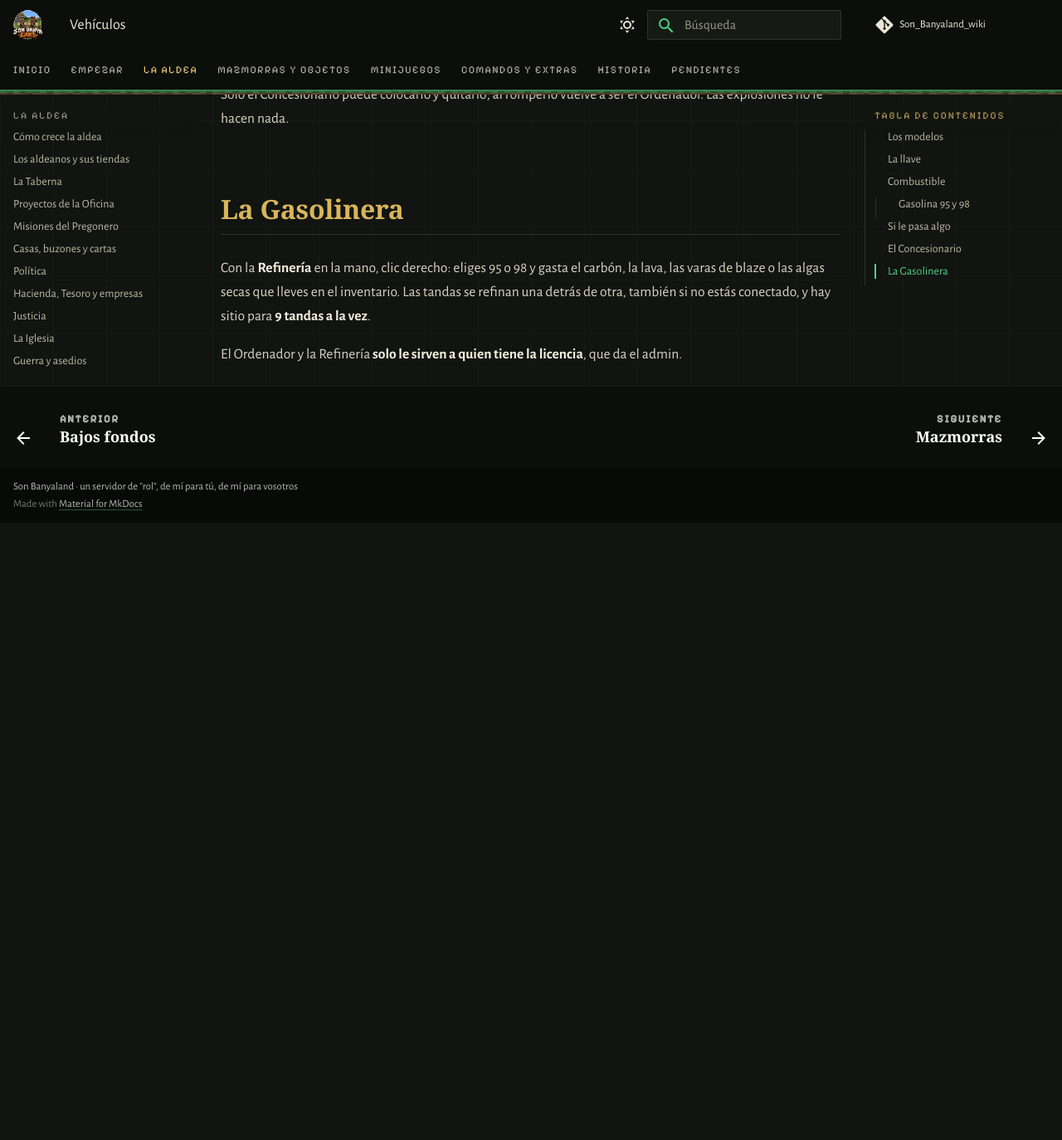
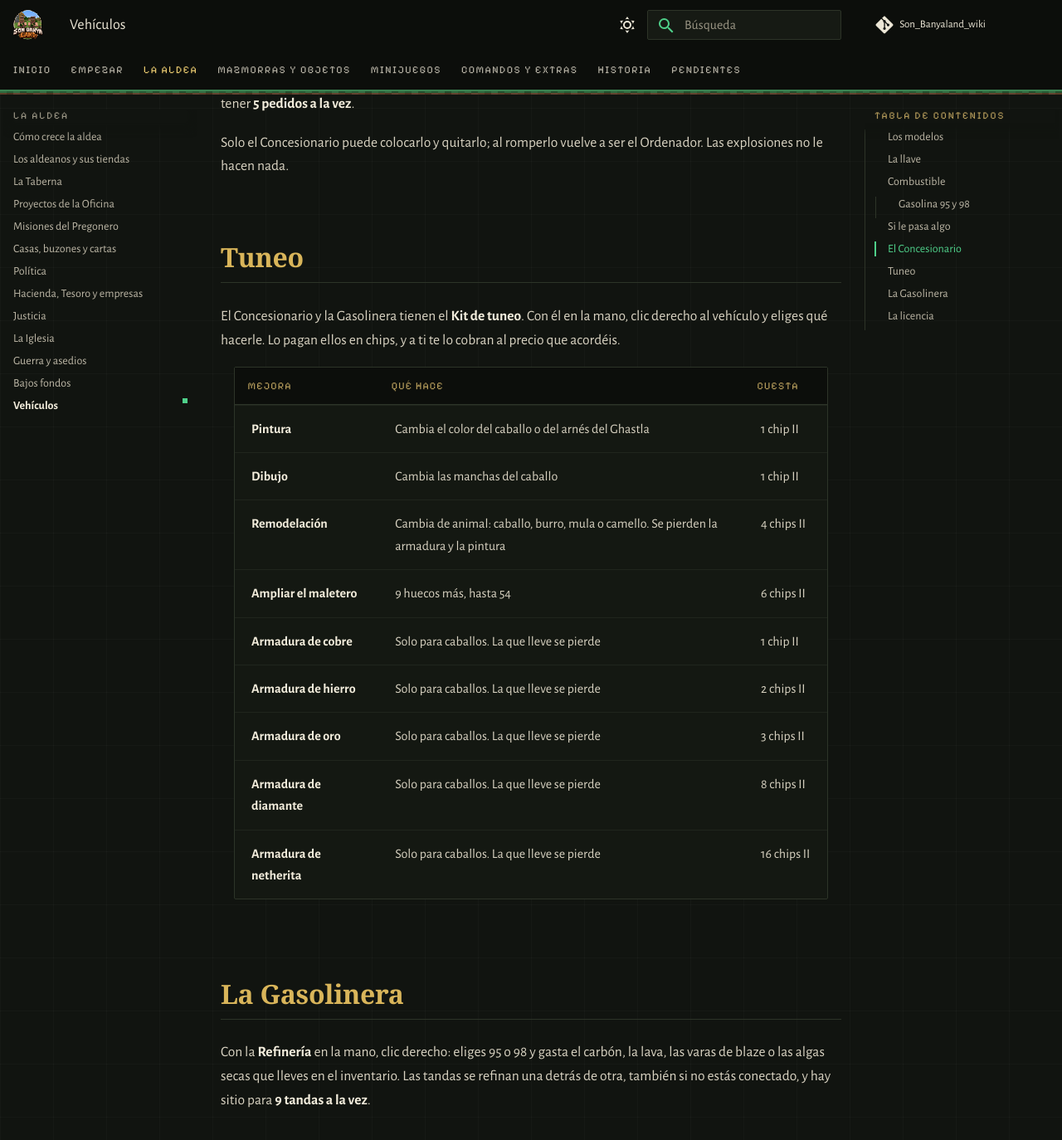
Before and after one commit to PigPilgrim/Son_Banyaland_wiki, an MkDocs documentation site: the page built from docs/vehiculos.md, in a window 1280 px wide and 1400 px high, scrolled down 3473 px. Shown: the top 1374 px of the window at 83% size. Built offline with MkDocs 1.6.1 and Material for MkDocs 9.7.7, drawn with Linux system fonts in a browser that asks for light colours; some web fonts are replaced; comment, search, counter and statistics services are not loaded; before the commit the page ends 4103 px from its top, so only the background shows below that; some of the changed text lies outside the part shown.

Commit message:
Vehículos: tuneo, licencia por el SEPE, velocidades y precios en chips altas; fuera la subida automática de chips
Co-Authored-By: Claude Opus 5.5 <noreply@anthropic.com>

```diff
--- /dev/null
+++ b/docs/_generado/tuneo.md
@@ -0,0 +1,11 @@
+| Mejora | Qué hace | Cuesta |
+|---|---|---|
+| **Pintura** | Cambia el color del caballo o del arnés del Ghastla | 1 chip II |
+| **Dibujo** | Cambia las manchas del caballo | 1 chip II |
+| **Remodelación** | Cambia de animal: caballo, burro, mula o camello. Se pierden la armadura y la pintura | 4 chips II |
+| **Ampliar el maletero** | 9 huecos más, hasta 54 | 6 chips II |
+| **Armadura de cobre** | Solo para caballos. La que lleve se pierde | 1 chip II |
+| **Armadura de hierro** | Solo para caballos. La que lleve se pierde | 2 chips II |
+| **Armadura de oro** | Solo para caballos. La que lleve se pierde | 3 chips II |
+| **Armadura de diamante** | Solo para caballos. La que lleve se pierde | 8 chips II |
+| **Armadura de netherita** | Solo para caballos. La que lleve se pierde | 16 chips II |
--- a/docs/_generado/vehiculos.md
+++ b/docs/_generado/vehiculos.md
@@ -1,8 +1,8 @@
 | Modelo | Animal | Vida | Velocidad | Depósito | Gasta cada 100 bloques | Maletero | Le cuesta al concesionario | Tarda en llegar |
 |---|---|---|---|---|---|---|---|---|
-| **Burro Transit** | Burro | 30 | 0.18 | 60 l | 3 l | 27 huecos | 128 chips I | 6 h |
-| **BlockMW** | Caballo | 30 | 0.26 | 50 l | 5 l | 18 huecos | 384 chips I | 12 h |
-| **Reston Martin** | Caballo | 24 | 0.3 | 40 l | 8 l | 9 huecos | 512 chips I | 12 h |
-| **Minerari** | Caballo | 20 | 0.34 | 30 l | 12 l | No tiene | 1024 chips I | 24 h |
-| **Blockatti** | Caballo | 20 | 0.37 | 25 l | 16 l | No tiene | 1536 chips I | 24 h |
-| **Ghastla** | Happy ghast (vuela) | 40 | 0.08 | 80 l | 18 l | 18 huecos | 2048 chips I | 24 h |
+| **Burro Transit** | Burro | 30 | 0.36 | 60 l | 3 l | 27 huecos | 2 chips II | 6 h |
+| **BlockMW** | Caballo | 30 | 0.4 | 50 l | 5 l | 18 huecos | 6 chips II | 12 h |
+| **Reston Martin** | Caballo | 24 | 0.45 | 40 l | 8 l | 9 huecos | 8 chips II | 12 h |
+| **Minerari** | Caballo | 20 | 0.52 | 30 l | 12 l | No tiene | 16 chips II | 24 h |
+| **Blockatti** | Caballo | 20 | 0.6 | 25 l | 16 l | No tiene | 24 chips II | 24 h |
+| **Ghastla** | Happy ghast (vuela) | 40 | 0.12 | 80 l | 18 l | 18 huecos | 32 chips II | 24 h |
--- a/docs/hacienda.md
+++ b/docs/hacienda.md
@@ -46,6 +46,10 @@ El **SEPE** también es un proyecto de la Oficina. Cuando se termina, el **Funci
 
 Cada jugador puede tener **una empresa**.
 
+El **Concesionario** y la **Gasolinera** son dos tipos de empresa especiales: solo puede haber **uno de cada en todo el
+servidor**. Al registrarla recibes su licencia y sus herramientas, y al cerrarla la pierdes y queda libre para otro. Ver
+[Vehículos](vehiculos.md). ⚠️ PENDIENTE: **todavía no se pueden registrar**, porque los vehículos se están probando aparte.
+
 ### La caja
 
 - **Solo la abren el dueño y sus empleados.** No se puede romper (ni por explosiones), y las tolvas no la vacían.
--- a/docs/vehiculos.md
+++ b/docs/vehiculos.md
@@ -1,7 +1,8 @@
 # Vehículos
 
 Caballos, burros y happy ghasts de marca, con su **llave**, su **maletero** y su **depósito**. En el servidor hay **un
-solo Concesionario** y **una sola Gasolinera**, y cada uno lo lleva un jugador.
+solo Concesionario** y **una sola Gasolinera**, y cada uno es [una empresa del SEPE](hacienda.md#el-sepe-empresas) de
+alguna aldea.
 
 !!! warning "⚠️ PENDIENTE"
     **Todavía no está en el servidor**: se está probando aparte. Los precios, las velocidades y los consumos pueden
@@ -11,10 +12,12 @@ solo Concesionario** y **una sola Gasolinera**, y cada uno lo lleva un jugador.
 
 --8<-- "_generado/vehiculos.md"
 
-La velocidad se lee así: un caballo normal va de 0,11 a 0,34. El Ghastla vuela, y por eso se mide aparte. **Durante un
-asedio no puede volar.**
+La velocidad se lee así: un caballo normal va de 0,11 a 0,34 y un burro o una mula, a 0,175, así que **todos los
+modelos corren más que cualquier animal normal**. El Ghastla vuela y se mide aparte: un happy ghast normal va a 0,05.
+**Durante un asedio no puede volar.**
 
-El precio de la tabla es lo que **le cuesta al Concesionario** pedirlo a fábrica. Lo que pagas tú **lo negocias con él**.
+El precio de la tabla es lo que **le cuesta al Concesionario** pedirlo a fábrica, y se paga con chips de cualquier nivel:
+si das de más, te devuelve el cambio. Lo que pagas tú **lo negocias con él**.
 
 ## La llave
 
@@ -67,10 +70,21 @@ mundo normal o en el Nether, así que deja sitio alrededor, sobre todo para el G
 
 Solo el Concesionario puede colocarlo y quitarlo; al romperlo vuelve a ser el Ordenador. Las explosiones no le hacen nada.
 
+## Tuneo
+
+El Concesionario y la Gasolinera tienen el **Kit de tuneo**. Con él en la mano, clic derecho al vehículo y eliges qué
+hacerle. Lo pagan ellos en chips, y a ti te lo cobran al precio que acordéis.
+
+--8<-- "_generado/tuneo.md"
+
 ## La Gasolinera
 
 Con la **Refinería** en la mano, clic derecho: eliges 95 o 98 y gasta el carbón, la lava, las varas de blaze o las algas
 secas que lleves en el inventario. Las tandas se refinan una detrás de otra, también si no estás conectado, y hay sitio
 para **9 tandas a la vez**.
 
-El Ordenador y la Refinería **solo le sirven a quien tiene la licencia**, que da el admin.
+## La licencia
+
+Para llevar el Concesionario o la Gasolinera hay que **registrarlo en el SEPE** de una aldea, eligiéndolo como tipo de
+empresa. Si ya existe, no se puede registrar otro hasta que el dueño cierre el suyo. Al registrarlo recibes el Ordenador
+o la Refinería, la Llave inglesa y el Kit de tuneo, que **solo le sirven al dueño de la licencia**.
```
Also changed, not shown: docs/dinero.md (+0 -7 lines), docs/pendientes.md (+0 -2 lines), generar.py (+19 -1 lines).
